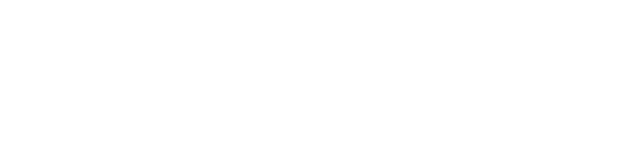
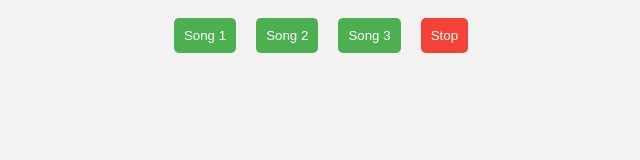
Before and after one commit to acciojob/Soundbar-Manish68829, a website: page main.html in a window 1280 px wide. Shown: the whole page, without its empty margins (319-959 px from the left). Drawn offline with Linux system fonts and the light colour scheme.

Commit message:
created a submission

```diff
--- a/main.html
+++ b/main.html
@@ -11,6 +11,13 @@
     <script type="text/javascript" src="./script.js">
 </script>
 
+	<div id="buttons">
+		<button class="btn" onclick="playSong('s1.mp3')">Song 1</button>
+		<button class="btn" onclick="playSong('s2.mp3')">Song 2</button>
+		<button class="btn" onclick="playSong('s3.mp3')">Song 3</button>
+		<button class="btn stop" onclick="stopAllSong()">Stop</button>
+	</div>
+
 </body>
 
 </html>
--- a/script.js
+++ b/script.js
@@ -1 +1,13 @@
 //your JS code here. If required.
+function playSong(file) {
+	var audio = new Audio('sounds/' + file)
+	audio.play()
+}
+
+function stopAllSong() {
+	var songs = document.getElementsByTagName('audio')
+	for (let i = 0; i < songs.length; i++) {
+		songs[i].pause()
+		songs[i].currentTime = 0
+	}
+}
--- a/styles.css
+++ b/styles.css
@@ -1 +1,39 @@
 /*  your css code here. If applicable */
+body {
+	font-family: Arial, sans-serif;
+	background-color: #f2f2f2;
+}
+
+h1 {
+	text-align: center;
+	color: #333;
+}
+
+#buttons {
+	display: flex;
+	flex-wrap: wrap;
+	justify-content: center;
+}
+
+.btn {
+	margin: 10px;
+	padding: 10px;
+	background-color: #4CAF50;
+	color: white;
+	border: none;
+	border-radius: 5px;
+	cursor: pointer;
+	transition: background-color 0.3s;
+}
+
+.btn:hover {
+	background-color: #3e8e41;
+}
+
+.stop {
+	background-color: #f44336;
+}
+
+.stop:hover {
+	background-color: #da190b;
+}
```
